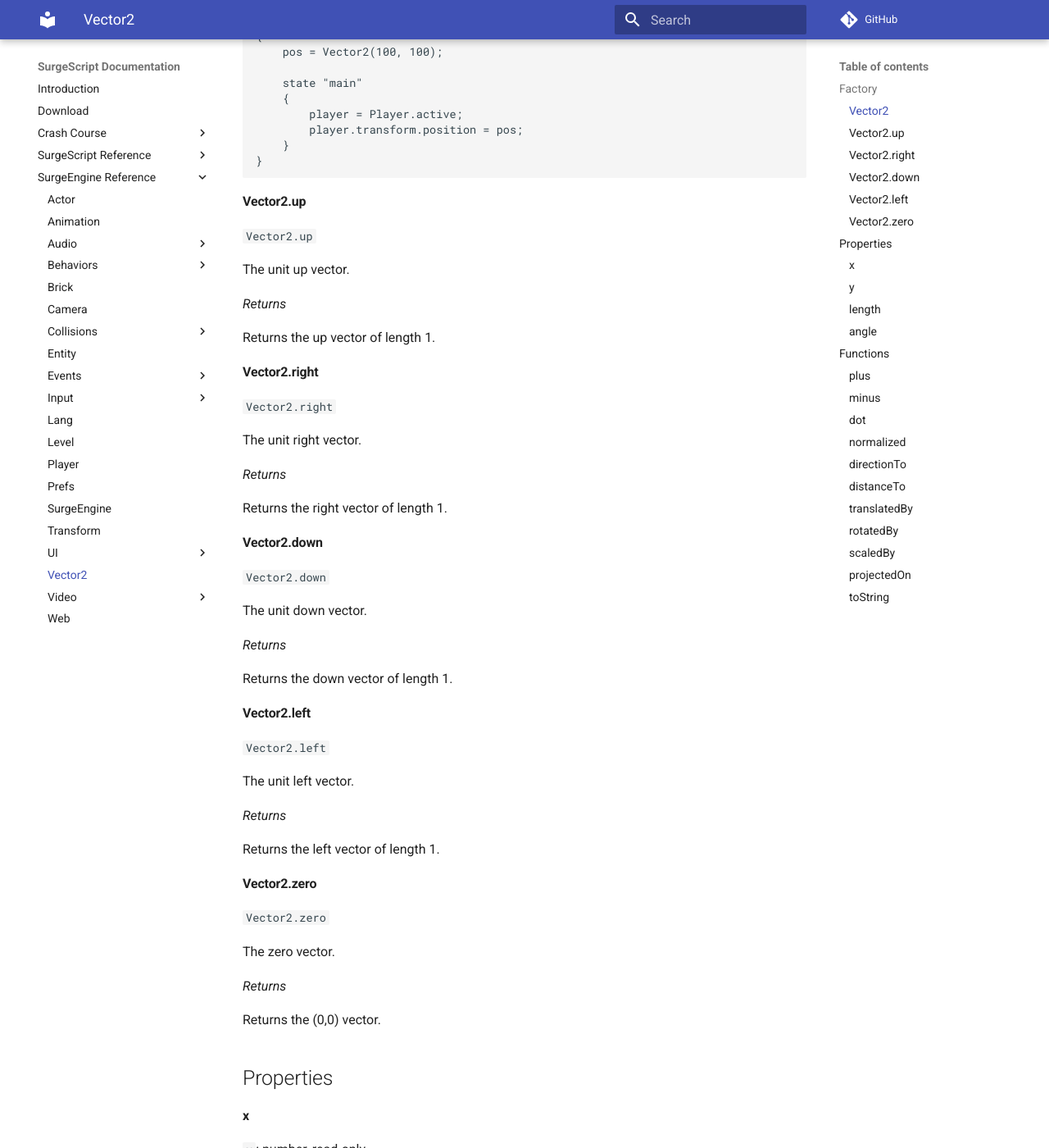
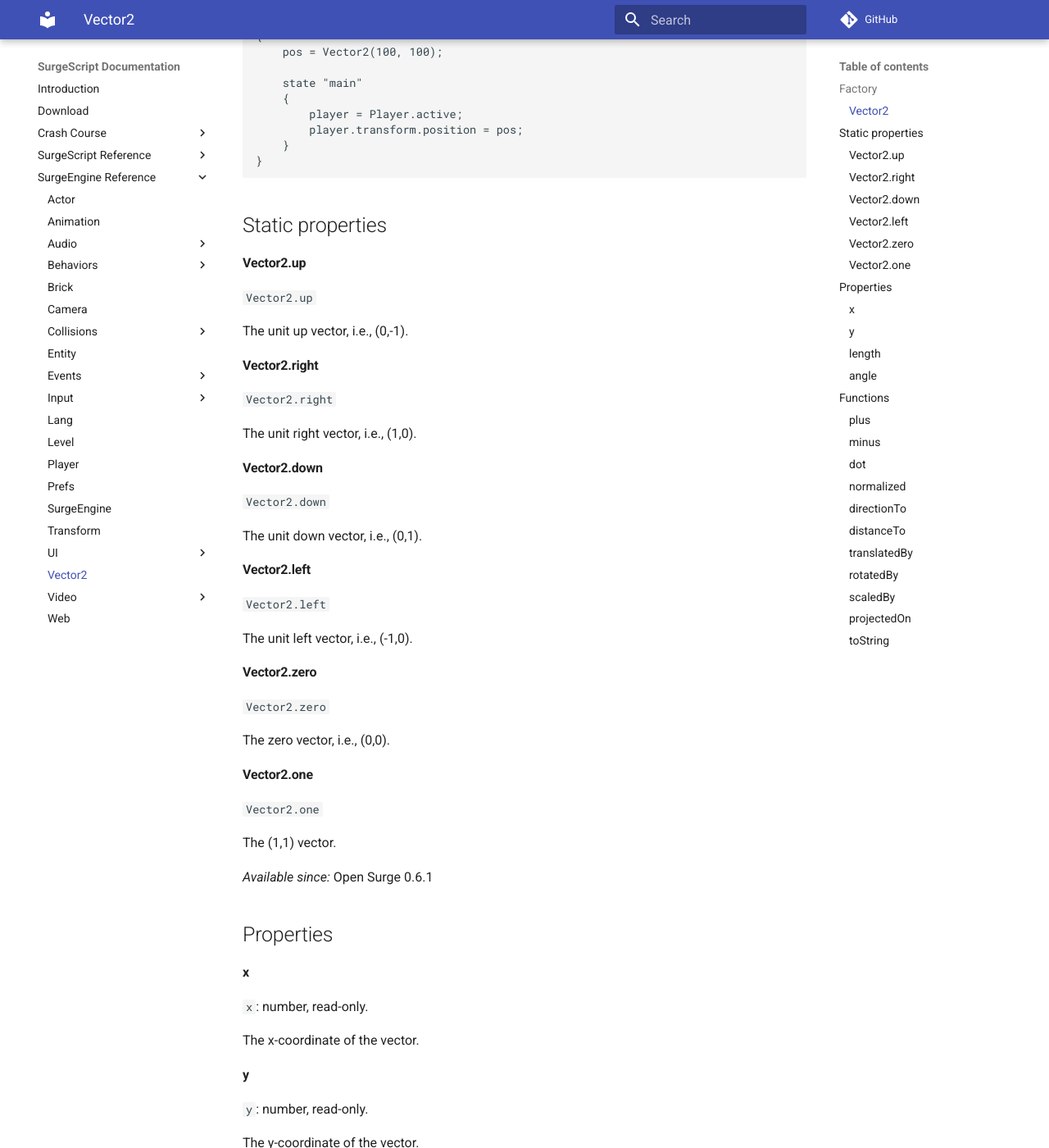
Before and after one commit to alemart/surgescript, an MkDocs documentation site: the page built from docs/engine/vector2.md, in a window 1280 px wide and 1400 px high, scrolled down 1210 px. Shown: the whole window at 82% size. Built offline with MkDocs 1.6.1 and Material for MkDocs 9.7.7, drawn with Linux system fonts in a browser that asks for light colours; comment, search, counter and statistics services are not loaded; some of the changed text lies outside the part shown.

Commit message:
Docs: introduce Vector2.one

````diff
--- a/docs/engine/vector2.md
+++ b/docs/engine/vector2.md
@@ -59,56 +59,46 @@
 }
 ```
 
+Static properties
+-----------------
+
 #### Vector2.up
 
 `Vector2.up`
 
-The unit up vector.
-
-*Returns*
-
-Returns the up vector of length 1.
+The unit up vector, i.e., (0,-1).
 
 #### Vector2.right
 
 `Vector2.right`
 
-The unit right vector.
-
-*Returns*
-
-Returns the right vector of length 1.
+The unit right vector, i.e., (1,0).
 
 #### Vector2.down
 
 `Vector2.down`
 
-The unit down vector.
-
-*Returns*
-
-Returns the down vector of length 1.
+The unit down vector, i.e., (0,1).
 
 #### Vector2.left
 
 `Vector2.left`
 
-The unit left vector.
-
-*Returns*
-
-Returns the left vector of length 1.
+The unit left vector, i.e., (-1,0).
 
 #### Vector2.zero
 
 `Vector2.zero`
 
-The zero vector.
+The zero vector, i.e., (0,0).
 
-*Returns*
+#### Vector2.one
 
-Returns the (0,0) vector.
+`Vector2.one`
 
+The (1,1) vector.
+
+*Available since:* Open Surge 0.6.1
 
 Properties
 ----------
@@ -327,7 +316,7 @@
 ```
 using SurgeEngine.Vector2;
 ...
-one = Vector2(1,1);
+one = Vector2.one;
 two = one.scaledBy(2); // (2,2)
 half = one.scaledBy(0.5); // (0.5,0.5)
 ```
````
Also changed, not shown: other parts of docs/engine/vector2.md (+2 -4 lines).
